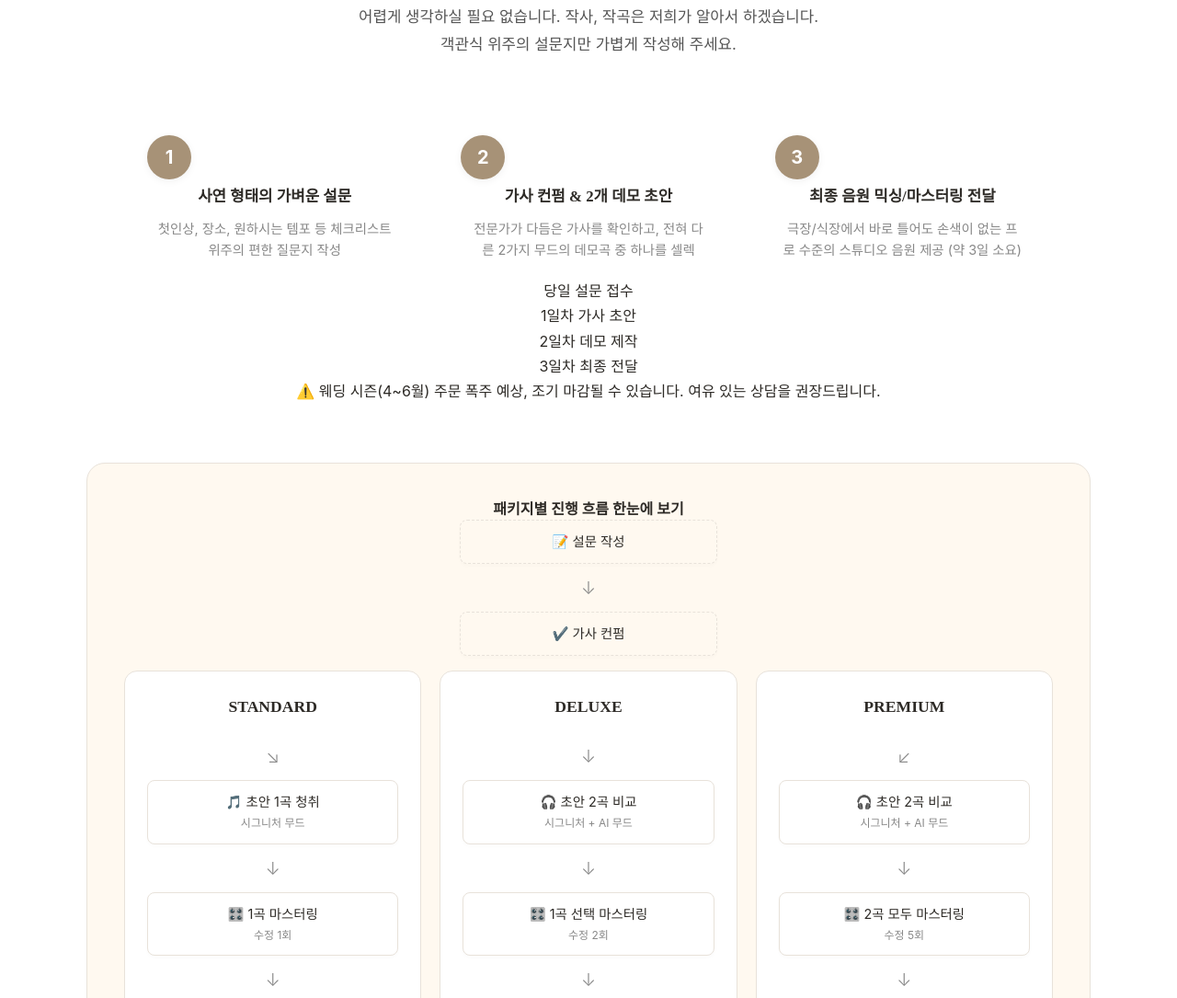
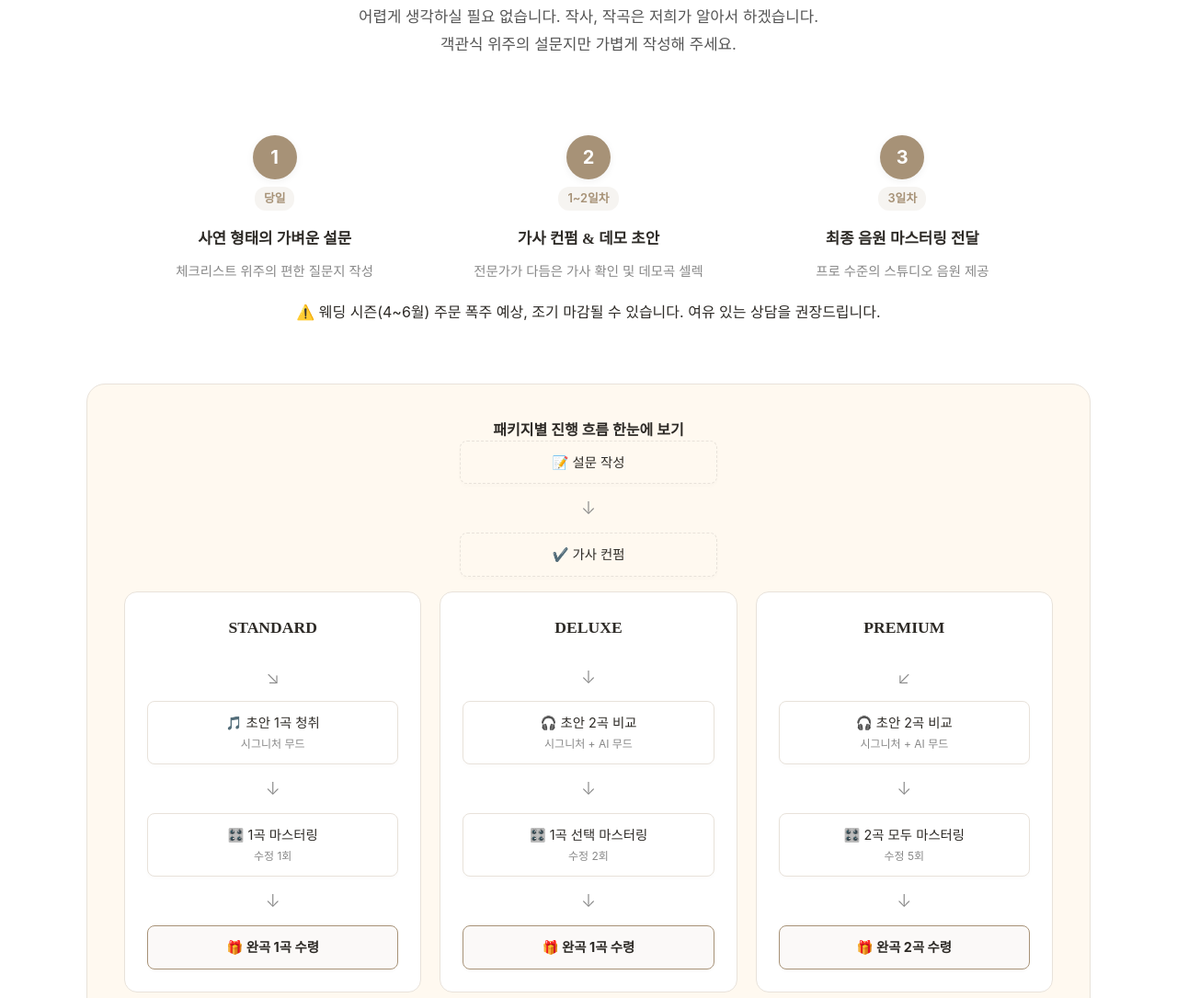
Before and after one commit to uzzano-info/ai-wedding-song2, a website built with Vite: page index.html in a window 1280 px wide. Shown: the part 4989-6074 px from the top of the page at 92% size. Built offline with nearby package versions, Linux system fonts and the light colour scheme; a web font is replaced by a local one.

Commit message:
UI Simplification: Unified process flow and removed pricing buttons (Confirmed)

```diff
--- a/index.html
+++ b/index.html
@@ -259,44 +259,32 @@
 
         <div class="grid grid-3 process-grid">
           <div class="process-step reveal reveal-delay-1">
-            <div class="step-number">1</div>
+            <div class="step-num-wrap">
+              <div class="step-number">1</div>
+              <div class="step-day">당일</div>
+            </div>
             <h4 class="font-serif">사연 형태의 가벼운 설문</h4>
-            <p>첫인상, 장소, 원하시는 템포 등 체크리스트 위주의 편한 질문지 작성</p>
+            <p>체크리스트 위주의 편한 질문지 작성</p>
           </div>
           <div class="process-step reveal reveal-delay-2">
-            <div class="step-number">2</div>
-            <h4 class="font-serif">가사 컨펌 &amp; 2개 데모 초안</h4>
-            <p>전문가가 다듬은 가사를 확인하고, 전혀 다른 2가지 무드의 데모곡 중 하나를 셀렉</p>
+            <div class="step-num-wrap">
+              <div class="step-number">2</div>
+              <div class="step-day">1~2일차</div>
+            </div>
+            <h4 class="font-serif">가사 컨펌 &amp; 데모 초안</h4>
+            <p>전문가가 다듬은 가사 확인 및 데모곡 셀렉</p>
           </div>
           <div class="process-step reveal reveal-delay-3">
-            <div class="step-number">3</div>
-            <h4 class="font-serif">최종 음원 믹싱/마스터링 전달</h4>
-            <p>극장/식장에서 바로 틀어도 손색이 없는 프로 수준의 스튜디오 음원 제공 (약 3일 소요)</p>
+            <div class="step-num-wrap">
+              <div class="step-number">3</div>
+              <div class="step-day">3일차</div>
+            </div>
+            <h4 class="font-serif">최종 음원 마스터링 전달</h4>
+            <p>프로 수준의 스튜디오 음원 제공</p>
           </div>
         </div>
 
-        <!-- Timeline -->
-        <div class="process-timeline reveal reveal-delay-4">
-          <div class="timeline-bar">
-            <div class="timeline-point">
-              <span class="timeline-day">당일</span>
-              <span class="timeline-label">설문 접수</span>
-            </div>
-            <div class="timeline-point">
-              <span class="timeline-day">1일차</span>
-              <span class="timeline-label">가사 초안</span>
-            </div>
-            <div class="timeline-point">
-              <span class="timeline-day">2일차</span>
-              <span class="timeline-label">데모 제작</span>
-            </div>
-            <div class="timeline-point">
-              <span class="timeline-day">3일차</span>
-              <span class="timeline-label">최종 전달</span>
-            </div>
-          </div>
-          <p class="timeline-notice">⚠️ 웨딩 시즌(4~6월) 주문 폭주 예상, 조기 마감될 수 있습니다. 여유 있는 상담을 권장드립니다.</p>
-        </div>
+        <p class="timeline-notice reveal reveal-delay-4">⚠️ 웨딩 시즌(4~6월) 주문 폭주 예상, 조기 마감될 수 있습니다. 여유 있는 상담을 권장드립니다.</p>
 
         <div class="process-compare reveal reveal-delay-4">
           <!-- Visual Flowchart -->
@@ -373,7 +361,6 @@
               <li><span class="check">✓</span> <span>완곡 (3분 내외) <b>1곡 제공</b></span></li>
               <li><span class="check">✓</span> <span>가사 수정 <b>1회 제공</b></span></li>
             </ul>
-            <a href="https://open.kakao.com/me/sorik" target="_blank" rel="noopener noreferrer" class="btn btn-outline">선택하기</a>
           </article>
 
           <!-- Deluxe (BEST) -->
@@ -415,7 +402,6 @@
               <li><span class="check">✓</span> <span>완곡 (3분 내외) <b>2곡 제공</b></span></li>
               <li><span class="check">✓</span> <span>가사 수정 <b>5회 제공</b></span></li>
             </ul>
-            <a href="https://open.kakao.com/me/sorik" target="_blank" rel="noopener noreferrer" class="btn btn-outline">선택하기</a>
           </article>
 
         </div>
```
